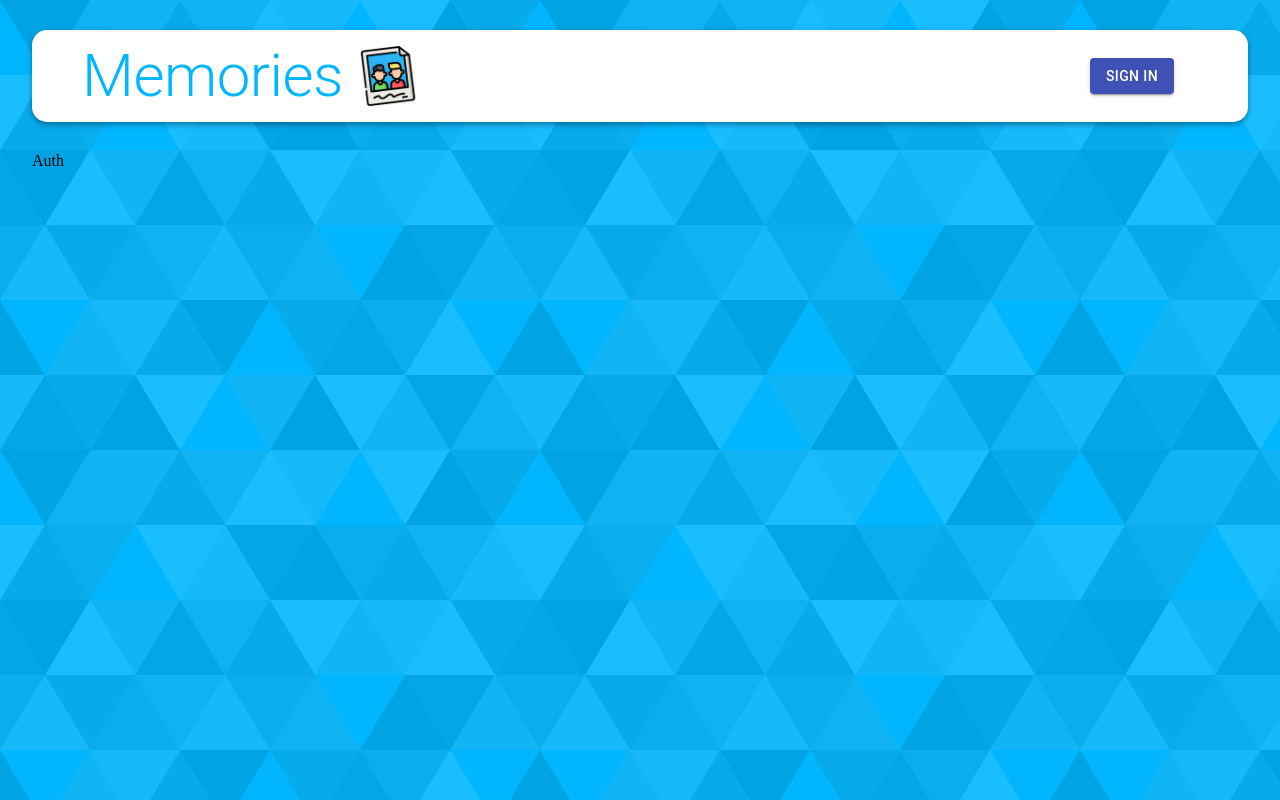
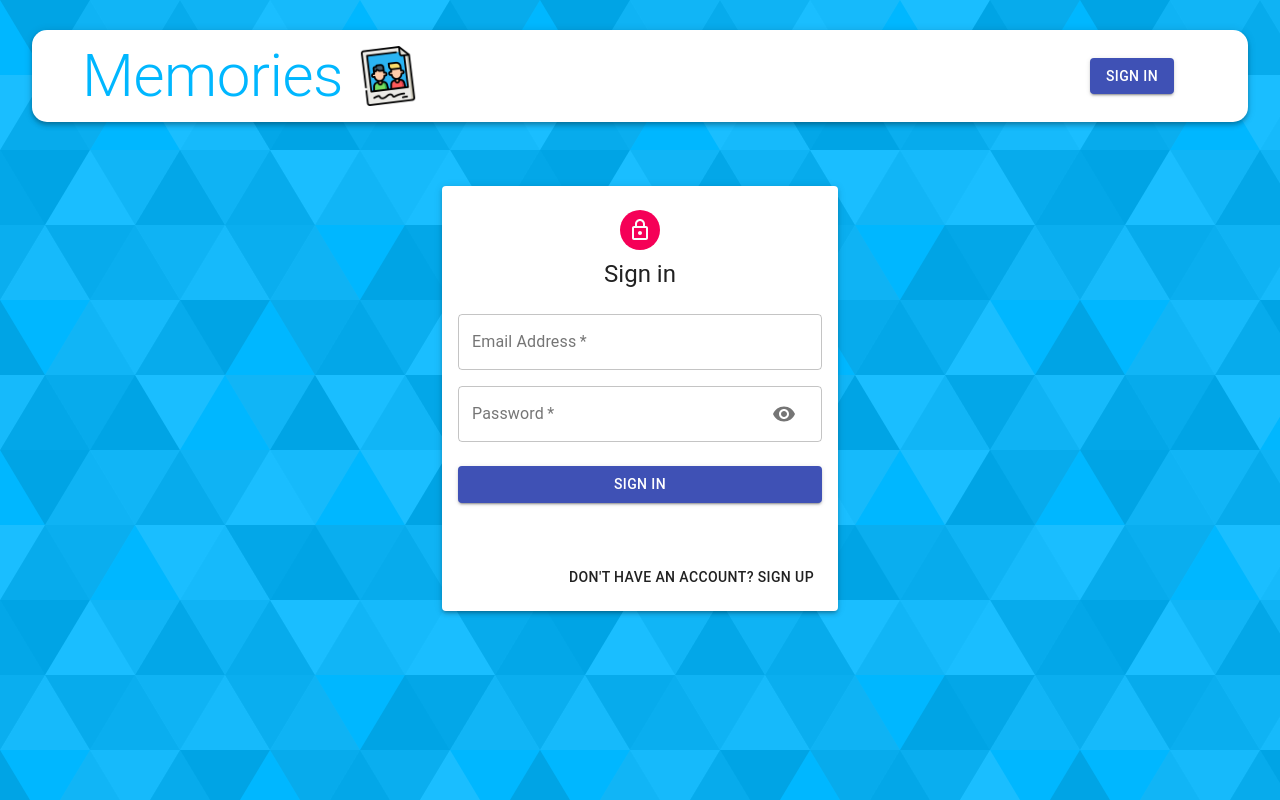
Before and after one commit to Kavyakavi09/social-madia-app-project-frontend, a React (Create React App) app: page /auth in a window 1280 px wide. Built offline with nearby package versions, Linux system fonts and the light colour scheme.

Commit message:
google auth fixed

```diff
--- a/package.json
+++ b/package.json
@@ -2,15 +2,16 @@
   "name": "social-madia-app-project-frontend",
   "version": "0.1.0",
   "private": true,
-  "proxy": "http://localhost:4003",
   "dependencies": {
     "@material-ui/core": "^4.12.4",
     "@material-ui/icons": "^4.9.1",
     "@material-ui/lab": "^4.0.0-alpha.58",
+    "@react-oauth/google": "^0.2.6",
     "@testing-library/jest-dom": "^5.16.4",
     "@testing-library/react": "^13.3.0",
     "@testing-library/user-event": "^13.5.0",
     "axios": "^0.19.2",
+    "dotenv": "^16.0.1",
     "jwt-decode": "^3.1.2",
     "material-ui-chip-input": "^1.1.0",
     "moment": "^2.27.0",
--- a/src/App.js
+++ b/src/App.js
@@ -4,9 +4,11 @@
 import Auth from './components/Auth/Auth';
 import Navbar from './components/Navbar/Navbar';
 import { BrowserRouter, Switch, Route } from 'react-router-dom';
+import { GoogleOAuthProvider } from '@react-oauth/google';
 
 function App() {
   return (
+    <GoogleOAuthProvider>
       <BrowserRouter>
         <Container maxWidth={'lg'}>
           <Navbar />
@@ -16,6 +18,7 @@
           </Switch>
         </Container>
       </BrowserRouter>
+    </GoogleOAuthProvider>
   );
 }
 
--- a/src/api/index.js
+++ b/src/api/index.js
@@ -1,6 +1,6 @@
 import axios from 'axios';
 
-const url = 'http://localhost:4003/api/posts';
+const url = 'http://localhost:4010/api/posts';
 
 export const fetchPosts = () => axios.get(url);
 
--- a/src/components/Auth/Auth.js
+++ b/src/components/Auth/Auth.js
@@ -1,7 +1,136 @@
-import React from 'react';
+import React, { useState } from 'react';
+import {
+  Avatar,
+  Button,
+  Paper,
+  Grid,
+  Typography,
+  Container,
+} from '@material-ui/core';
+import LockOutlinedIcon from '@material-ui/icons/LockOutlined';
+import useStyles from './styles';
+import Input from './Input';
+import { GoogleLogin } from '@react-oauth/google';
+
+import Icon from './Icon';
 
 function Auth() {
-  return <div>Auth</div>;
+  const initialState = {
+    firstName: '',
+    lastName: '',
+    email: '',
+    password: '',
+    confirmPassword: '',
+  };
+
+  const [form, setForm] = useState(initialState);
+  const classes = useStyles();
+
+  const [isSignup, setIsSignup] = useState(false);
+
+  const [showPassword, setShowPassword] = useState(false);
+
+  const handleShowPassword = () => setShowPassword(!showPassword);
+
+  const switchMode = () => {
+    setForm(initialState);
+    setIsSignup((prevIsSignup) => !prevIsSignup);
+    setShowPassword(false);
+  };
+
+  const handleSubmit = () => {};
+
+  const handleChange = () => {};
+
+  return (
+    <Container component='main' maxWidth='xs'>
+      <Paper className={classes.paper} elevation={3}>
+        <Avatar className={classes.avatar}>
+          <LockOutlinedIcon />
+        </Avatar>
+        <Typography component='h1' variant='h5'>
+          {isSignup ? 'Sign up' : 'Sign in'}
+        </Typography>
+        <form className={classes.form} onSubmit={handleSubmit}>
+          <Grid container spacing={2}>
+            {isSignup && (
+              <>
+                <Input
+                  name='firstName'
+                  label='First Name'
+                  handleChange={handleChange}
+                  autoFocus
+                  half
+                />
+                <Input
+                  name='lastName'
+                  label='Last Name'
+                  handleChange={handleChange}
+                  half
+                />
+              </>
+            )}
+            <Input
+              name='email'
+              label='Email Address'
+              handleChange={handleChange}
+              type='email'
+            />
+            <Input
+              name='password'
+              label='Password'
+              handleChange={handleChange}
+              type={showPassword ? 'text' : 'password'}
+              handleShowPassword={handleShowPassword}
+            />
+            {isSignup && (
+              <Input
+                name='confirmPassword'
+                label='Repeat Password'
+                handleChange={handleChange}
+                type='password'
+              />
+            )}
+          </Grid>
+          <Button
+            type='submit'
+            fullWidth
+            variant='contained'
+            color='primary'
+            className={classes.submit}>
+            {isSignup ? 'Sign Up' : 'Sign In'}
+          </Button>
+          <GoogleLogin
+            clientId='978678527656-j3hbepf06ak2nc1qemjppc0m84p8k2is.apps.googleusercontent.com'
+            render={(renderProps) => (
+              <Button
+                className={classes.googleButton}
+                color='primary'
+                fullWidth
+                onClick={renderProps.onClick}
+                disabled={renderProps.disabled}
+                startIcon={<Icon />}
+                variant='contained'>
+                Google Sign In
+              </Button>
+            )}
+            // onSuccess={googleSuccess}
+            // onFailure={googleError}
+            cookiePolicy='single_host_origin'
+          />
+          <Grid container justify='flex-end'>
+            <Grid item>
+              <Button onClick={switchMode}>
+                {isSignup
+                  ? 'Already have an account? Sign in'
+                  : "Don't have an account? Sign Up"}
+              </Button>
+            </Grid>
+          </Grid>
+        </form>
+      </Paper>
+    </Container>
+  );
 }
 
 export default Auth;
--- /dev/null
+++ b/src/components/Auth/Icon.js
@@ -0,0 +1,12 @@
+import React from 'react';
+
+const icon = () => (
+  <svg style={{ width: '20px', height: '20px' }} viewBox='0 0 24 24'>
+    <path
+      fill='currentColor'
+      d='M21.35,11.1H12.18V13.83H18.69C18.36,17.64 15.19,19.27 12.19,19.27C8.36,19.27 5,16.25 5,12C5,7.9 8.2,4.73 12.2,4.73C15.29,4.73 17.1,6.7 17.1,6.7L19,4.72C19,4.72 16.56,2 12.1,2C6.42,2 2.03,6.8 2.03,12C2.03,17.05 6.16,22 12.25,22C17.6,22 21.5,18.33 21.5,12.91C21.5,11.76 21.35,11.1 21.35,11.1V11.1Z'
+    />
+  </svg>
+);
+
+export default icon;
--- /dev/null
+++ b/src/components/Auth/Input.js
@@ -0,0 +1,43 @@
+import React from 'react';
+import { TextField, Grid, InputAdornment, IconButton } from '@material-ui/core';
+
+import Visibility from '@material-ui/icons/Visibility';
+import VisibilityOff from '@material-ui/icons/VisibilityOff';
+
+const Input = ({
+  name,
+  handleChange,
+  label,
+  half,
+  autoFocus,
+  type,
+  handleShowPassword,
+}) => (
+  <Grid item xs={12} sm={half ? 6 : 12}>
+    <TextField
+      name={name}
+      onChange={handleChange}
+      variant='outlined'
+      required
+      fullWidth
+      label={label}
+      autoFocus={autoFocus}
+      type={type}
+      InputProps={
+        name === 'password'
+          ? {
+              endAdornment: (
+                <InputAdornment position='end'>
+                  <IconButton onClick={handleShowPassword}>
+                    {type === 'password' ? <Visibility /> : <VisibilityOff />}
+                  </IconButton>
+                </InputAdornment>
+              ),
+            }
+          : null
+      }
+    />
+  </Grid>
+);
+
+export default Input;
--- a/src/components/Auth/styles.js
+++ b/src/components/Auth/styles.js
@@ -0,0 +1,30 @@
+import { makeStyles } from '@material-ui/core/styles';
+
+export default makeStyles((theme) => ({
+  paper: {
+    marginTop: theme.spacing(8),
+    display: 'flex',
+    flexDirection: 'column',
+    alignItems: 'center',
+    padding: theme.spacing(2),
+  },
+  root: {
+    '& .MuiTextField-root': {
+      margin: theme.spacing(1),
+    },
+  },
+  avatar: {
+    margin: theme.spacing(1),
+    backgroundColor: theme.palette.secondary.main,
+  },
+  form: {
+    width: '100%', // Fix IE 11 issue.
+    marginTop: theme.spacing(3),
+  },
+  submit: {
+    margin: theme.spacing(3, 0, 2),
+  },
+  googleButton: {
+    marginBottom: theme.spacing(2),
+  },
+}));
```
Also changed, not shown: 1 other file (tests, documents, lock files or other folders). Lines whose indentation alone changed are shown as unchanged.
